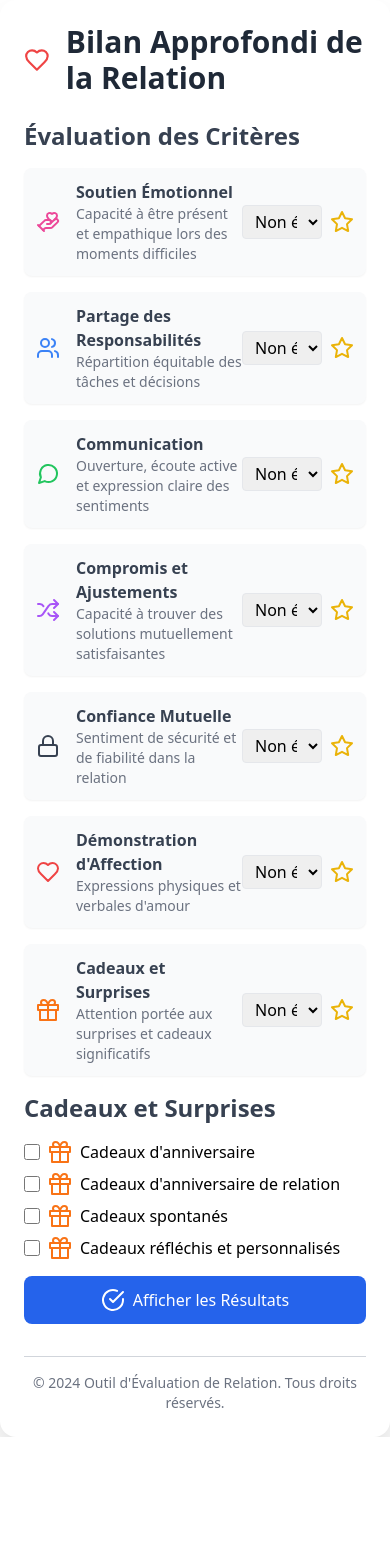
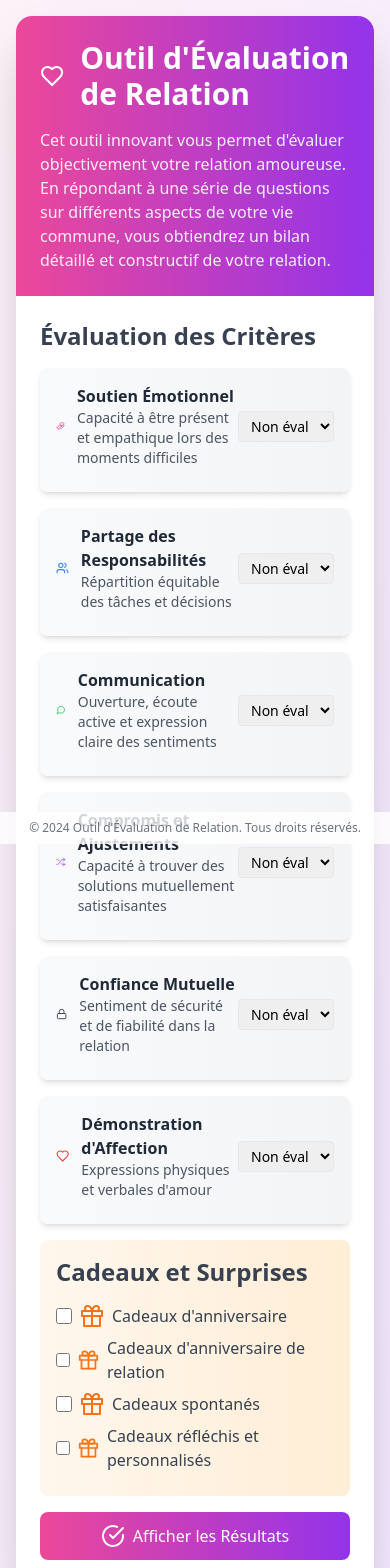
Before and after one commit to kevinkenfack/recap-relation, a React (Vite) app: page / in a window 390 px wide. Shown: the top 1568 px of the page. Before the commit the page ends 1437 px from the top, so only its background shows below. Built offline with nearby package versions, Linux system fonts and the light colour scheme; the HTML template or start-up script is replaced by a standard one.

Commit message:
first commit

```diff
--- a/src/components/RelationshipAssessmentTool.jsx
+++ b/src/components/RelationshipAssessmentTool.jsx
@@ -1,8 +1,11 @@
 import React, { useState } from 'react';
-import { Heart, Star, MessageCircle, Shield, Users, HandHeart, Lock, Shuffle, TrendingUp, Gift, CheckCircle } from 'lucide-react';
+import {
+  Heart, MessageCircle, Users, HandHeart,
+  Lock, Shuffle, Gift, CheckCircle, X
+} from 'lucide-react';
 
 const RelationshipAssessmentTool = () => {
-  // État étendu avec plus de critères
+  // États pour la gestion de l'outil
   const [notes, setNotes] = useState({
     emotionalSupport: 0,
     responsibilitySharing: 0,
@@ -11,12 +14,9 @@ const RelationshipAssessmentTool = () => {
     mutualTrust: 0,
     affection: 0,
     giftsAndSurprises: 0,
-    qualityTime: 0,
-    sexualIntimacy: 0,
-    personalGrowth: 0
+    qualityTime: 0
   });
 
-  // Nouvel état pour les notes de cadeaux
   const [giftNotes, setGiftNotes] = useState({
     birthdayGifts: false,
     anniversaryGifts: false,
@@ -24,10 +24,9 @@ const RelationshipAssessmentTool = () => {
     thoughtfulGifts: false
   });
 
-  // État pour afficher les résultats
   const [showResults, setShowResults] = useState(false);
 
-  // Descriptions des notes
+  // Descriptions et configurations
   const ratingDescriptions = {
     0: "Non évalué",
     1: "Très insuffisant",
@@ -37,7 +36,6 @@ const RelationshipAssessmentTool = () => {
     5: "Excellent"
   };
 
-  // Critères avec icônes et descriptions
   const criteriaDetails = [
     {
       key: "emotionalSupport",
@@ -74,16 +72,9 @@ const RelationshipAssessmentTool = () => {
       label: "Démonstration d'Affection",
       icon: <Heart className="text-red-500" />,
       description: "Expressions physiques et verbales d'amour"
-    },
-    {
-      key: "giftsAndSurprises",
-      label: "Cadeaux et Surprises",
-      icon: <Gift className="text-orange-500" />,
-      description: "Attention portée aux surprises et cadeaux significatifs"
     }
   ];
 
-  // Options de cadeaux
   const giftOptions = [
     { key: "birthdayGifts", label: "Cadeaux d'anniversaire" },
     { key: "anniversaryGifts", label: "Cadeaux d'anniversaire de relation" },
@@ -91,7 +82,7 @@ const RelationshipAssessmentTool = () => {
     { key: "thoughtfulGifts", label: "Cadeaux réfléchis et personnalisés" }
   ];
 
-  // Mise à jour de la note pour un critère
+  // Fonctions de gestion
   const handleChange = (value, critere) => {
     setNotes(prev => ({
       ...prev,
@@ -99,7 +90,6 @@ const RelationshipAssessmentTool = () => {
     }));
   };
 
-  // Mise à jour des notes de cadeaux
   const handleGiftChange = (key) => {
     setGiftNotes(prev => ({
       ...prev,
@@ -107,7 +97,6 @@ const RelationshipAssessmentTool = () => {
     }));
   };
 
-  // Calcul de la note globale
   const calculerNoteGlobale = () => {
     const criteriaValues = Object.values(notes);
     const giftBonus = Object.values(giftNotes).filter(Boolean).length * 0.5;
@@ -117,7 +106,6 @@ const RelationshipAssessmentTool = () => {
     return Math.min(5, averageNote + giftBonus).toFixed(2);
   };
 
-  // Interprétation de la note globale
   const interpreterNote = (note) => {
     if (note < 2) return "Relation en grande difficulté";
     if (note < 3) return "Relation fragile nécessitant des améliorations";
@@ -126,45 +114,68 @@ const RelationshipAssessmentTool = () => {
     return "Relation exceptionnelle et harmonieuse";
   };
 
-  // Gestion de l'affichage des résultats
   const handleShowResults = () => {
+    // Vérifier que tous les critères ont été évalués
+    const allCriteriaRated = Object.values(notes).every(note => note > 0);
+    if (allCriteriaRated) {
       setShowResults(true);
+    } else {
+      alert("Veuillez évaluer tous les critères avant de voir les résultats.");
+    }
   };
 
   return (
-    <div className="max-w-4xl mx-auto p-6 bg-white shadow-2xl rounded-2xl">
-      <div className="flex items-center mb-6">
-        <Heart className="w-10 h-10 text-red-500 mr-4" />
-        <h2 className="text-3xl font-bold text-gray-800">Bilan Approfondi de la Relation</h2>
+    <div className="min-h-screen bg-gradient-to-br from-pink-50 to-purple-100 flex items-center justify-center p-4">
+      <div className="w-full max-w-4xl bg-white rounded-2xl shadow-2xl overflow-hidden">
+        {/* Introduction */}
+        <div className="bg-gradient-to-r from-pink-500 to-purple-600 text-white p-6">
+          <div className="flex items-center mb-4">
+            <Heart className="w-10 h-10 mr-4" />
+            <h2 className="text-3xl font-bold">Outil d'Évaluation de Relation</h2>
+          </div>
+          <p className="text-white opacity-90">
+            Cet outil innovant vous permet d'évaluer objectivement votre relation amoureuse.
+            En répondant à une série de questions sur différents aspects de votre vie commune,
+            vous obtiendrez un bilan détaillé et constructif de votre relation.
+          </p>
         </div>
 
-      <div className="grid md:grid-cols-2 gap-6">
+        {/* Contenu principal */}
+        <div className="p-6 grid md:grid-cols-2 gap-6">
+          {/* Critères */}
           <div className="space-y-4">
-          <h3 className="text-2xl font-semibold mb-4 text-gray-700">Évaluation des Critères</h3>
+            <h3 className="text-2xl font-semibold mb-4 text-gray-700">
+              Évaluation des Critères
+            </h3>
             {criteriaDetails.map((criteria) => (
-            <div key={criteria.key} className="flex items-center bg-gray-50 p-3 rounded-lg shadow-sm">
-              <div className="mr-4">{criteria.icon}</div>
-              <div className="flex-grow">
-                <div className="font-semibold text-gray-700">{criteria.label}</div>
-                <div className="text-sm text-gray-500">{criteria.description}</div>
+              <div
+                key={criteria.key}
+                className="bg-gradient-to-r from-gray-50 to-gray-100 p-4 rounded-lg shadow-md hover:shadow-lg transition-all"
+              >
+                <div className="flex items-center mb-2">
+                  {criteria.icon}
+                  <div className="ml-3 flex-grow">
+                    <div className="font-semibold text-gray-800">{criteria.label}</div>
+                    <div className="text-sm text-gray-600">{criteria.description}</div>
                   </div>
-              <div className="flex items-center">
                   <select
                     value={notes[criteria.key]}
                     onChange={(e) => handleChange(e.target.value, criteria.key)}
-                  className="form-select w-20 border rounded py-1 px-2"
+                    className="w-24 border rounded py-1 px-2 text-sm"
                   >
                     {Object.entries(ratingDescriptions).map(([value, description]) => (
                       <option key={value} value={value}>{description}</option>
                     ))}
                   </select>
-                <Star className="ml-2 text-yellow-500" />
                 </div>
               </div>
             ))}
 
-          <div className="mt-6">
-            <h3 className="text-2xl font-semibold mb-4 text-gray-700">Cadeaux et Surprises</h3>
+            {/* Section Cadeaux */}
+            <div className="mt-6 bg-gradient-to-r from-orange-50 to-orange-100 p-4 rounded-lg">
+              <h3 className="text-2xl font-semibold mb-4 text-gray-700">
+                Cadeaux et Surprises
+              </h3>
               {giftOptions.map((option) => (
                 <div key={option.key} className="flex items-center mb-2">
                   <input
@@ -172,9 +183,12 @@ const RelationshipAssessmentTool = () => {
                     id={option.key}
                     checked={giftNotes[option.key]}
                     onChange={() => handleGiftChange(option.key)}
-                  className="mr-2 h-4 w-4"
+                    className="mr-2 h-4 w-4 text-pink-600 focus:ring-pink-500"
                   />
-                <label htmlFor={option.key} className="flex items-center">
+                  <label
+                    htmlFor={option.key}
+                    className="flex items-center text-gray-700"
+                  >
                     <Gift className="mr-2 text-orange-500" />
                     {option.label}
                   </label>
@@ -182,39 +196,64 @@ const RelationshipAssessmentTool = () => {
               ))}
             </div>
 
+            {/* Bouton Résultats */}
             <button
               onClick={handleShowResults}
-            className="w-full bg-blue-600 text-white py-3 rounded-lg hover:bg-blue-700 transition duration-300 flex items-center justify-center"
+              className="w-full bg-gradient-to-r from-pink-500 to-purple-600 text-white py-3 rounded-lg hover:from-pink-600 hover:to-purple-700 transition duration-300 flex items-center justify-center"
             >
               <CheckCircle className="mr-2" /> Afficher les Résultats
             </button>
           </div>
 
+          {/* Placeholder pour résultats */}
+          <div className="hidden md:block bg-gradient-to-br from-blue-100 to-purple-100 p-6 rounded-2xl opacity-50">
+            <div className="text-center">
+              <p className="text-gray-600">
+                Vos résultats apparaîtront ici après l'évaluation.
+              </p>
+            </div>
+          </div>
+        </div>
+      </div>
+
+      {/* Modal des Résultats */}
       {showResults && (
-          <div className="bg-gradient-to-br from-blue-100 to-purple-100 p-6 rounded-2xl shadow-lg">
-            <h3 className="text-2xl font-bold mb-4 text-center">Résultats de votre Relation</h3>
-            <div className="bg-white p-4 rounded-xl text-center">
-              <div className="text-6xl font-bold text-blue-600 mb-2">
+        <div className="fixed inset-0 bg-black bg-opacity-50 flex items-center justify-center z-50 p-4">
+          <div className="bg-white rounded-2xl shadow-2xl max-w-md w-full relative">
+            <button
+              onClick={() => setShowResults(false)}
+              className="absolute top-4 right-4 text-gray-600 hover:text-gray-900"
+            >
+              <X className="w-6 h-6" />
+            </button>
+
+            <div className="p-8 text-center">
+              <h3 className="text-3xl font-bold mb-4 text-transparent bg-clip-text bg-gradient-to-r from-pink-500 to-purple-600">
+                Résultats de votre Relation
+              </h3>
+
+              <div className="bg-gradient-to-br from-blue-100 to-purple-100 p-6 rounded-xl">
+                <div className="text-6xl font-bold text-transparent bg-clip-text bg-gradient-to-r from-blue-600 to-purple-600 mb-2">
                   {calculerNoteGlobale()}
                   <span className="text-2xl">/5</span>
                 </div>
+
                 <div className="text-xl font-semibold text-gray-700">
                   {interpreterNote(parseFloat(calculerNoteGlobale()))}
                 </div>
               </div>
 
-            <div className="mt-6 text-center">
-              <p className="text-sm text-gray-600">
-                Ce bilan offre un aperçu de votre relation.
-                N'hésitez pas à en discuter ouvertement avec votre partenaire.
+              <p className="mt-4 text-gray-600">
+                N'oubliez pas que cet outil est un guide.
+                La communication et l'amour sont les vrais moteurs d'une relation réussie.
               </p>
             </div>
           </div>
+        </div>
       )}
-      </div>
 
-      <footer className="mt-8 text-center text-gray-500 text-sm">
-        <hr className="mb-4 border-gray-300" />
+      {/* Footer */}
+      <footer className="fixed bottom-0 left-0 right-0 text-center bg-white bg-opacity-80 p-2 text-xs text-gray-500">
         © 2024 Outil d'Évaluation de Relation. Tous droits réservés.
       </footer>
     </div>
```
Lines whose indentation alone changed are shown as unchanged.
